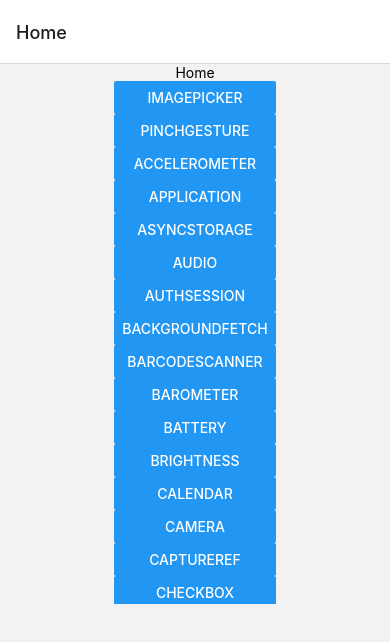
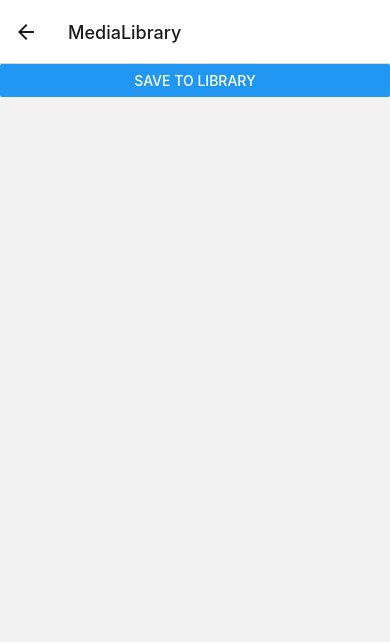
Before and after one commit to GuilhermeSousaDev/Expo, a React Native app: screen /MediaLibrary in a window 390 px wide. Shown: the top 642 px of the page. Built offline with nearby package versions, Linux system fonts and the light colour scheme; what expo-task-manager would draw is missing.

Commit message:
Expo Media Library

```diff
--- a/App.js
+++ b/App.js
@@ -43,6 +43,7 @@ import Localization from './screens/Localization';
 import Location from './screens/Location';
 import MailCompose from './screens/MailCompose';
 import MapView from './screens/MapView';
+import MediaLibrary from './screens/MediaLibrary';
 
 export default function App() {
   return (
@@ -86,6 +87,7 @@ export default function App() {
         <Stack.Screen name='Location' component={Location} />
         <Stack.Screen name='MailCompose' component={MailCompose} />
         <Stack.Screen name='MapView' component={MapView} />
+        <Stack.Screen name='MediaLibrary' component={MediaLibrary} />
       </Stack.Navigator>
       <StatusBar style="light" />
     </NavigationContainer>
--- a/app.json
+++ b/app.json
@@ -17,6 +17,14 @@
         "expo-document-picker",
         {
           "iCloudContainerEnvironment": "Production"
+        }
+      ],
+      [
+        "expo-media-library",
+        {
+          "photosPermission": "Allow $(PRODUCT_NAME) to access your photos.",
+          "savePhotosPermission": "Allow $(PRODUCT_NAME) to save photos.",
+          "isAccessMediaLocationEnabled": true
         }
       ]
     ],
--- a/screens/Home.js
+++ b/screens/Home.js
@@ -47,6 +47,7 @@ export default function Home({ navigation }) {
                 <Button title="Location" onPress={() => navigate('Location')} />
                 <Button title="MailCompose" onPress={() => navigate('MailCompose')} />
                 <Button title="MapView" onPress={() => navigate('MapView')} />
+                <Button title="MediaLibrary" onPress={() => navigate('MediaLibrary')} />
             </ScrollView>
         </View>
     )
--- /dev/null
+++ b/screens/MediaLibrary.js
@@ -0,0 +1,29 @@
+import { useRef } from 'react';
+import { View, Button } from 'react-native';
+import * as MediaLibrary from 'expo-media-library';
+import { captureRef } from 'react-native-view-shot';
+
+export default function MediaLibraryScreen() {
+    const containerRef = useRef();
+
+    const handleSaveImageToLibrary = async () => {
+        try {
+            const localUri = await captureRef(containerRef, {
+                height: 440,
+                quality: 1,
+            });
+
+            await MediaLibrary.saveToLibraryAsync(localUri);
+
+            alert('Saved');
+        } catch (e) {
+            console.log(e);
+        }
+    }
+
+    return (
+        <View ref={containerRef}>
+            <Button title="Save To Library" onPress={handleSaveImageToLibrary} />
+        </View>
+    )
+}
```
